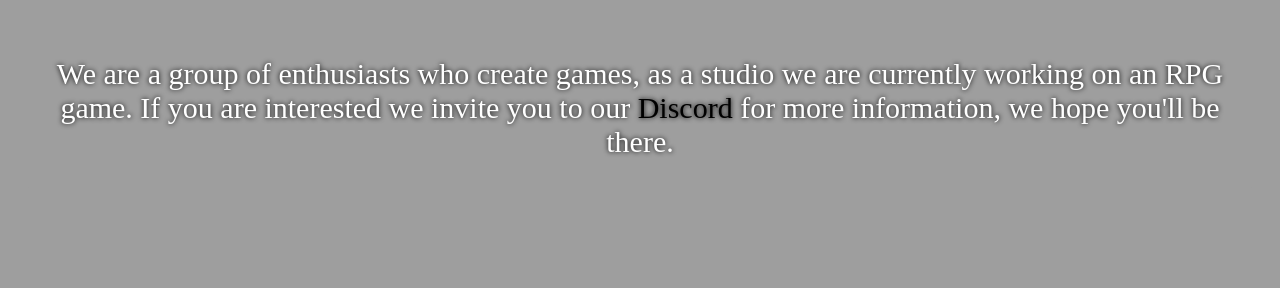
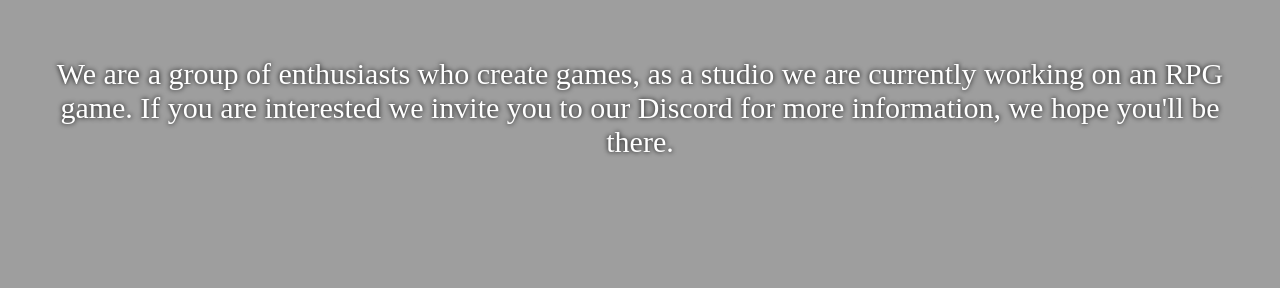
Before and after one commit to Ethericall-Studio/ethericall-studio.github.io, a Jekyll site: the page built from index.html, in a window 1280 px wide. Shown: the part 404-692 px from the top of the page. Built offline with Jekyll 4.4.1, drawn with Linux system fonts in a browser that asks for light colours; some web fonts are replaced.

Commit message:
Fixed discord color

```diff
--- a/index.html
+++ b/index.html
@@ -8,7 +8,7 @@
 <h1 class="hero-title">Hi!</h1>
 <p class="hero-title2">
     We are a group of enthusiasts who create games, as a studio we are currently working on an RPG game. {% if site.discord %}
-    If you are interested we invite you to our <a href="{{ site.url }}{{ site.baseurl }}/discord">Discord</a>
+    If you are interested we invite you to our <a href="{{ site.url }}{{ site.baseurl }}/discord" class="perm-white">Discord</a>
     for more information, we hope you'll be there. {% endif %}</p>
 </div>
 </section>
```
